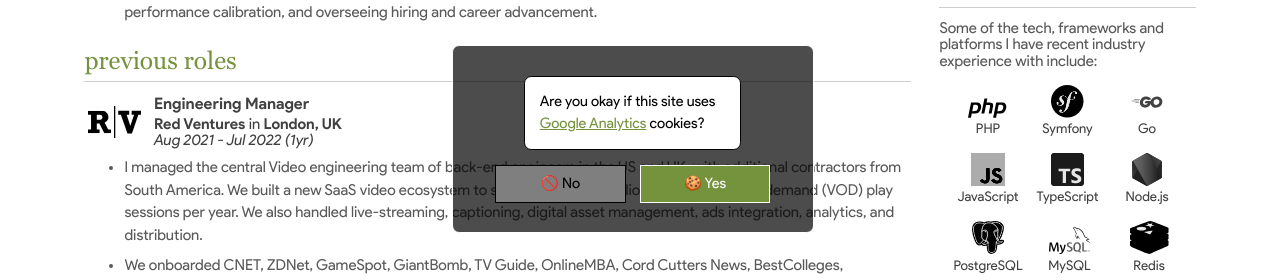
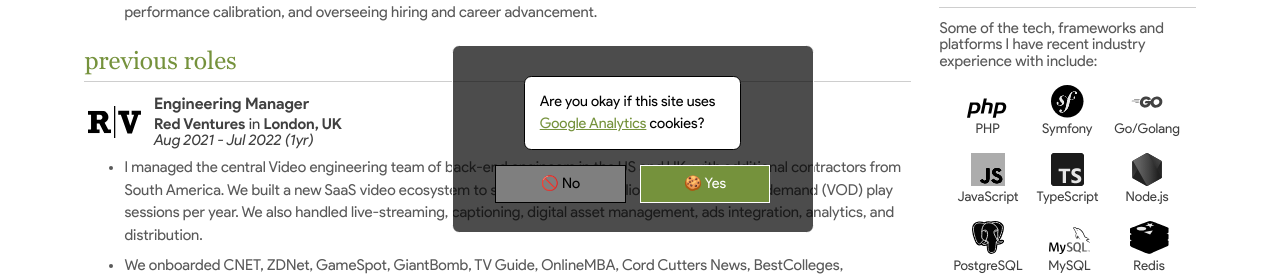
Before and after one commit to christianjbrown/christianbrown.uk, a Jekyll site: the page built from index.html, in a window 1280 px wide and 900 px high, scrolled down 513 px. Shown: the part 138-418 px from the top of the window. Built offline with Jekyll 4.4.1, drawn with Linux system fonts in a browser that asks for light colours.

Commit message:
Rename Go tech entry to Go/Golang in cv-tech data

```diff
--- a/_data/cv-tech.yml
+++ b/_data/cv-tech.yml
@@ -7,7 +7,7 @@
     icon: 'symfony.svg'
     link: 'https://symfony.com/'
 -
-    name: 'Go'
+    name: 'Go/Golang'
     icon: 'golang.svg'
     link: 'https://go.dev/'
 -
```
